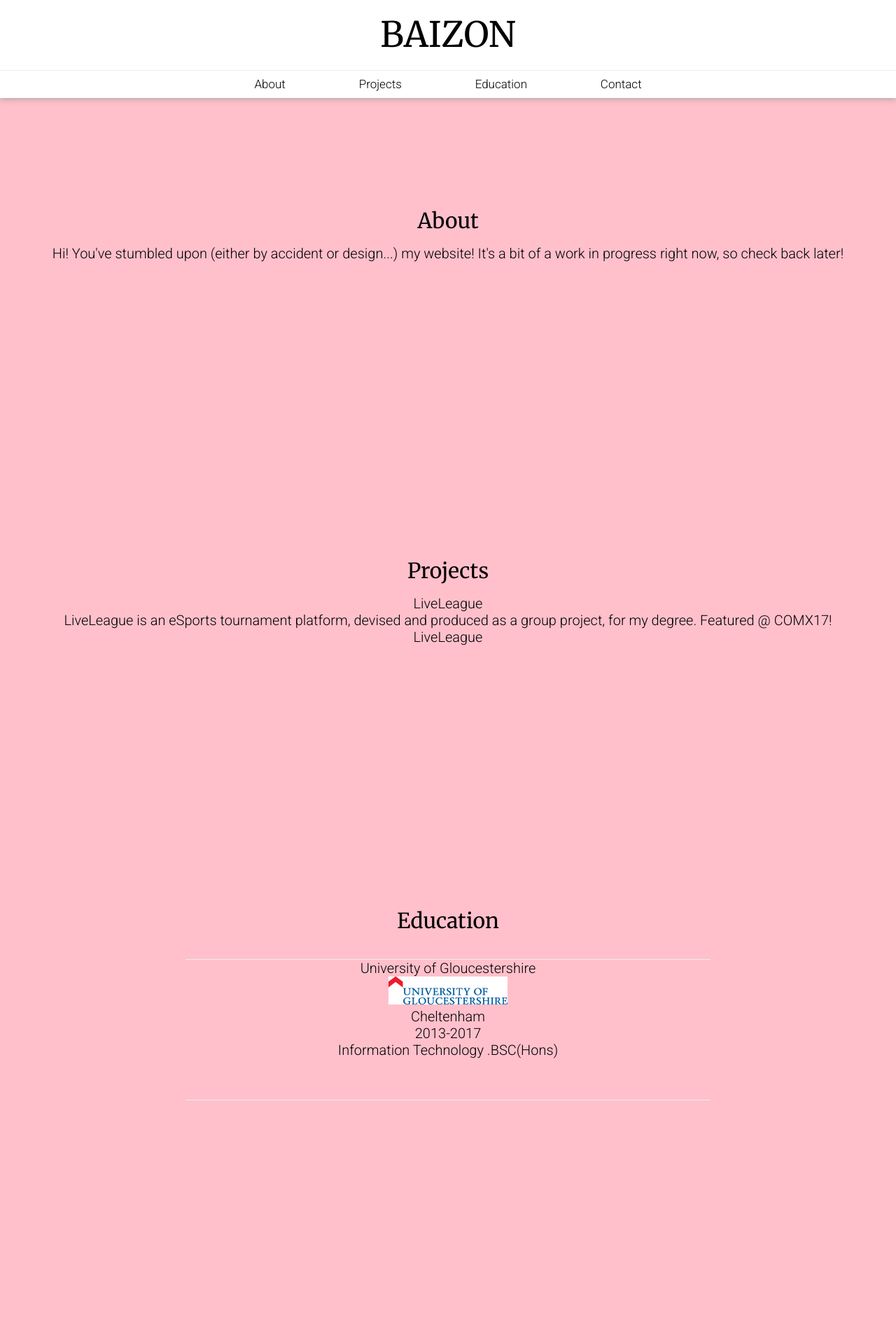
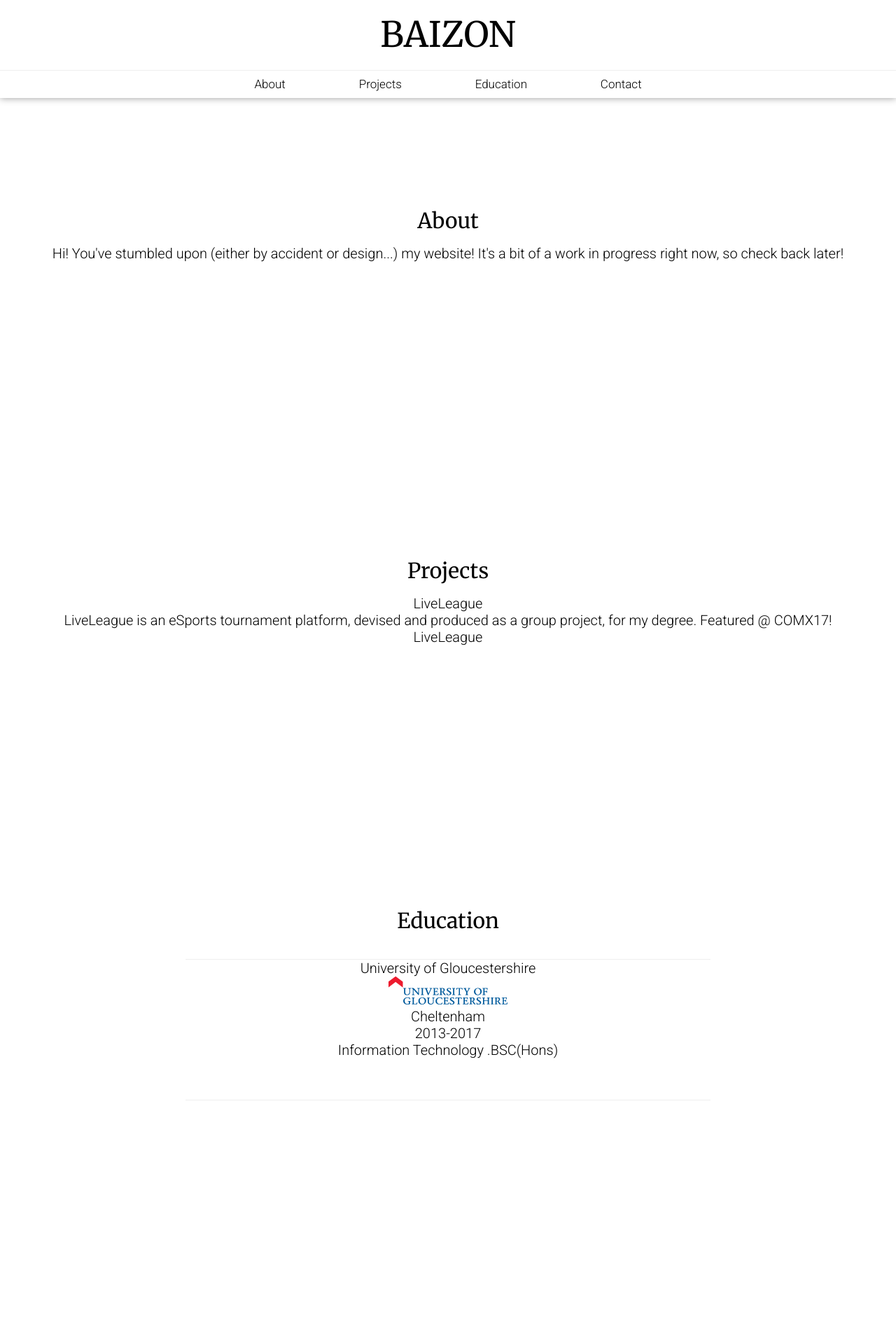
Before and after one commit to Andyocity/baizon, a PHP site: page / in a window 1280 px wide. Shown: the top 1920 px of the page at 70% size. Run offline with PHP 8.4, Linux system fonts and the light colour scheme; some libraries are stand-ins or nearby versions.

Commit message:
Update MainStyle.css

```diff
--- a/MainStyle.css
+++ b/MainStyle.css
@@ -2,13 +2,13 @@
 
 body, html{
   /*Proportions */
-  height: 100%;
+  height: 2780px;
 
   /* Position */
   margin:0;
 
   /* Additional Styling */
-  background-color: pink;
+  background-color: #FFFFFF;
   overflow-x:       hidden;
   overflow-y:       auto;
   padding-top:      0px;
```
